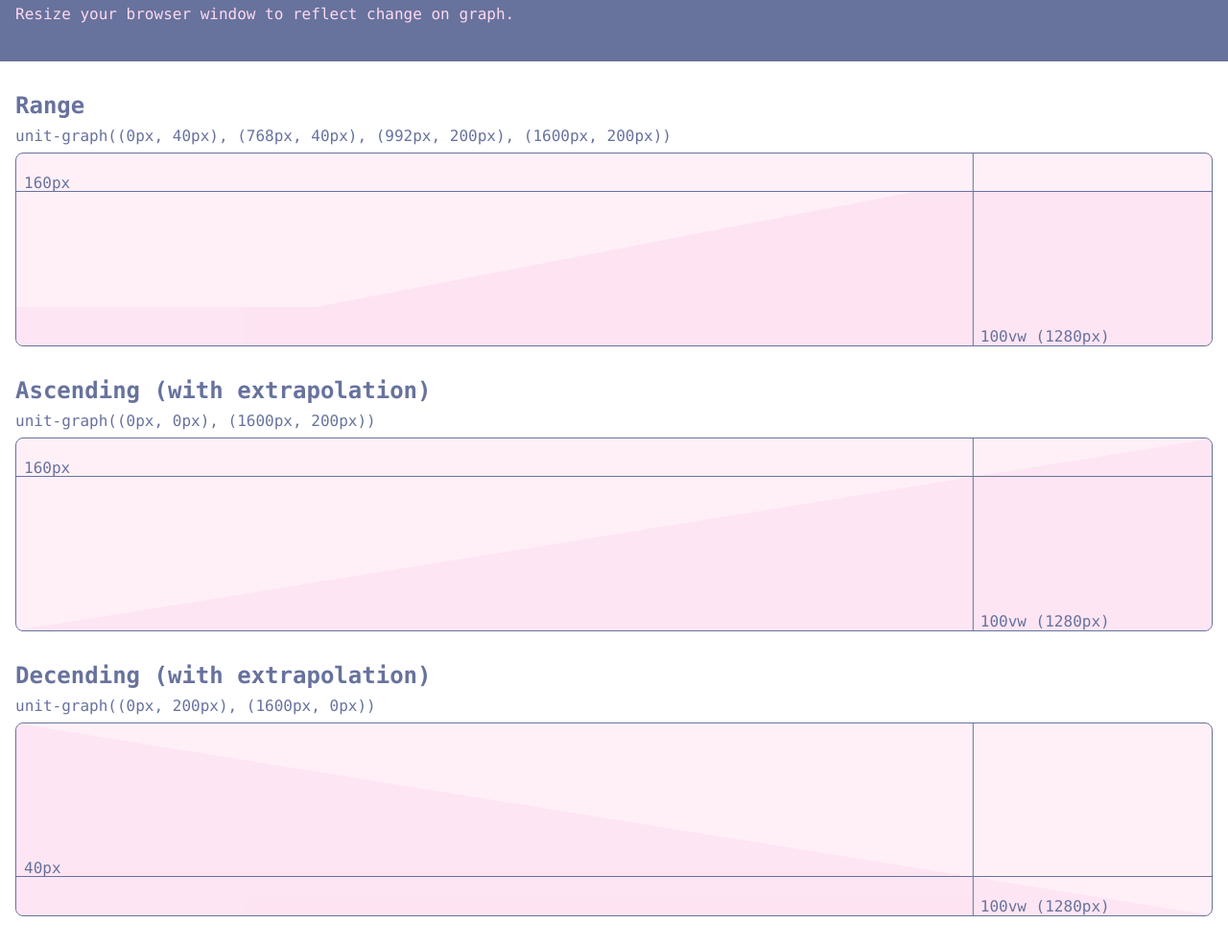
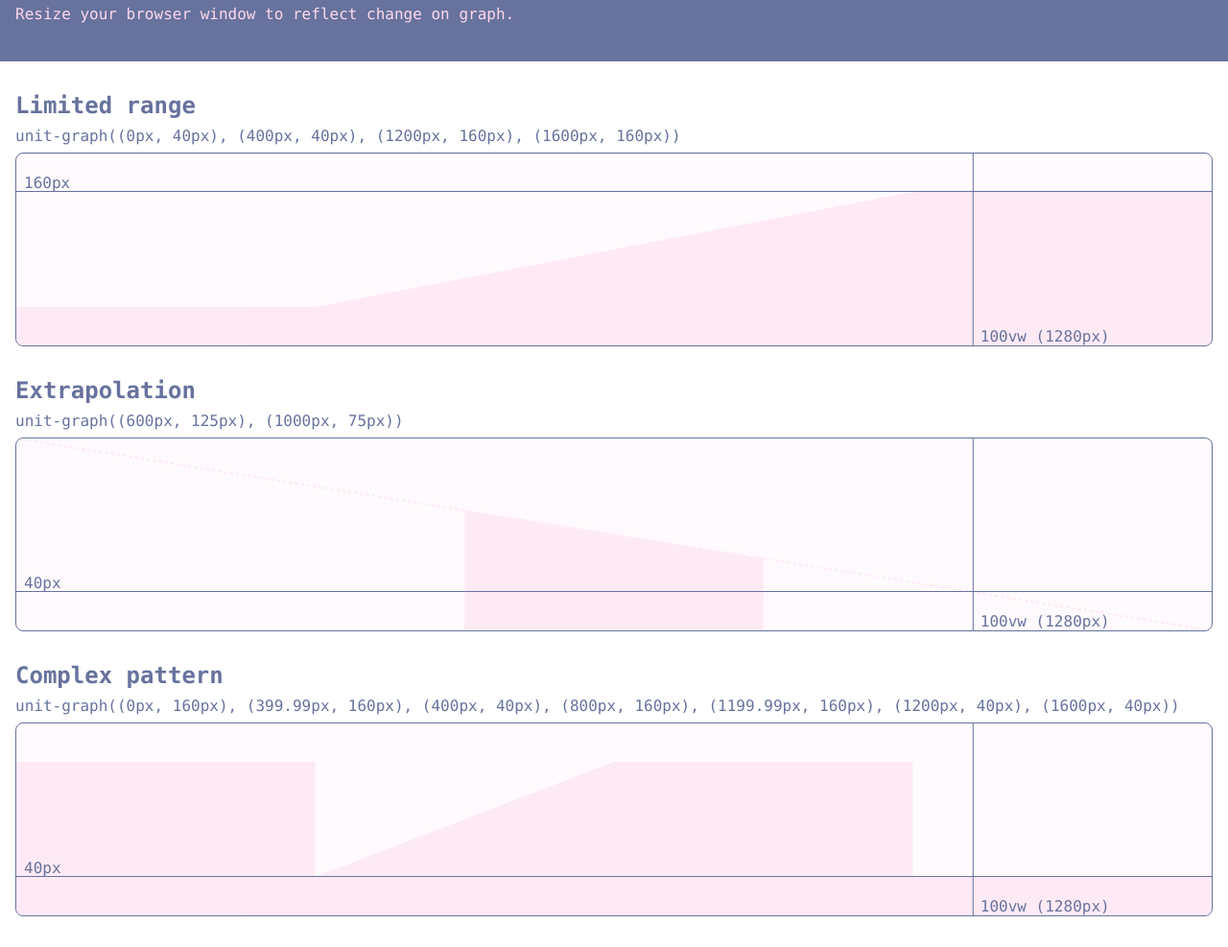
Before and after one commit to guillaumefugere/sass-unit-graph, a website: page docs/index.html in a window 1280 px wide. Shown: the part 81-1068 px from the top of the page at 96% size. Drawn offline with Linux system fonts and the light colour scheme.

Commit message:
Documentation

```diff
--- a/docs/index.html
+++ b/docs/index.html
@@ -17,12 +17,12 @@
 
     <div class="example">
       <div class="max-width">
-        <h2>Range</h2>
+        <h2>Limited range</h2>
         <p>
-          unit-graph((0px, 40px), (768px, 40px), (992px, 200px), (1600px,
-          200px))
+          unit-graph((0px, 40px), (400px, 40px), (1200px, 160px), (1600px,
+          160px))
         </p>
-        <div class="graph graph--range">
+        <div class="graph graph--limited-range">
           <svg
             viewBox="0 0 1600 200"
             preserveAspectRatio="none"
@@ -43,18 +43,24 @@
 
     <div class="example">
       <div class="max-width">
-        <h2>Ascending (with extrapolation)</h2>
-        <p>unit-graph((0px, 0px), (1600px, 200px))</p>
-        <div class="graph graph--ascending">
+        <h2>Extrapolation</h2>
+        <p>unit-graph((600px, 125px), (1000px, 75px))</p>
+        <div class="graph graph--extrapolation">
           <svg
             viewBox="0 0 1600 200"
             preserveAspectRatio="none"
             xmlns="http://www.w3.org/2000/svg"
           >
             <path
-              d="M 0 200
-                 L 1600 0
+              d="M 600 75
+                 L 1000 125
+                 L 1000 200
+                 L 600 200"
+            />
+            <path
+              d="M 0 0
                  L 1600 200"
+              stroke-width="2"
             />
           </svg>
         </div>
@@ -63,16 +69,25 @@
 
     <div class="example">
       <div class="max-width">
-        <h2>Decending (with extrapolation)</h2>
-        <p>unit-graph((0px, 200px), (1600px, 0px))</p>
-        <div class="graph graph--decending">
+        <h2>Complex pattern</h2>
+        <p>
+          unit-graph((0px, 160px), (399.99px, 160px), (400px, 40px), (800px,
+          160px), (1199.99px, 160px), (1200px, 40px), (1600px, 40px))
+        </p>
+        <div class="graph graph--complex-pattern">
           <svg
             viewBox="0 0 1600 200"
             preserveAspectRatio="none"
             xmlns="http://www.w3.org/2000/svg"
           >
             <path
-              d="M 0 0
+              d="M 0 40
+                 L 400 40
+                 L 400 160
+                 L 800 40
+                 L 1200 40
+                 L 1200 160
+                 L 1600 160
                  L 1600 200
                  L 0 200"
             />
--- a/docs/index.scss
+++ b/docs/index.scss
@@ -43,7 +43,24 @@ p {
   --x: 0;
   --y: 0;
 
-  background: #fff0f8;
+  --limited-range: #{unit-graph(
+      (0px, 40px),
+      (400px, 40px),
+      (1200px, 160px),
+      (1600px, 160px)
+    )};
+  --extrapolation: #{unit-graph((600px, 125px), (1000px, 75px))};
+  --complex-pattern: #{unit-graph(
+      (0px, 160px),
+      (399.99px, 160px),
+      (400px, 40px),
+      (800px, 160px),
+      (1199.99px, 160px),
+      (1200px, 40px),
+      (1600px, 40px)
+    )};
+
+  background: #fffafd;
   border: 1px solid var(--primary);
   border-radius: 8px;
   max-width: var(--width);
@@ -83,23 +100,21 @@ p {
     fill: var(--secondary);
     height: var(--height);
     opacity: 0.5;
+    stroke: var(--secondary);
+    stroke-dasharray: 4;
+    stroke-width: 0;
     width: 100%;
   }
 
-  &--ascending {
-    --y: #{unit-graph((0px, 0px), (1600px, 200px))};
+  &--limited-range {
+    --y: var(--limited-range);
   }
 
-  &--decending {
-    --y: #{unit-graph((0px, 200px), (1600px, 0px))};
+  &--extrapolation {
+    --y: var(--extrapolation);
   }
 
-  &--range {
-    --y: #{unit-graph(
-        (0px, 40px),
-        (400px, 40px),
-        (1200px, 160px),
-        (1600px, 160px)
-      )};
+  &--complex-pattern {
+    --y: var(--complex-pattern);
   }
 }
```
Also changed, not shown: docs/index.css, 1 other file.
